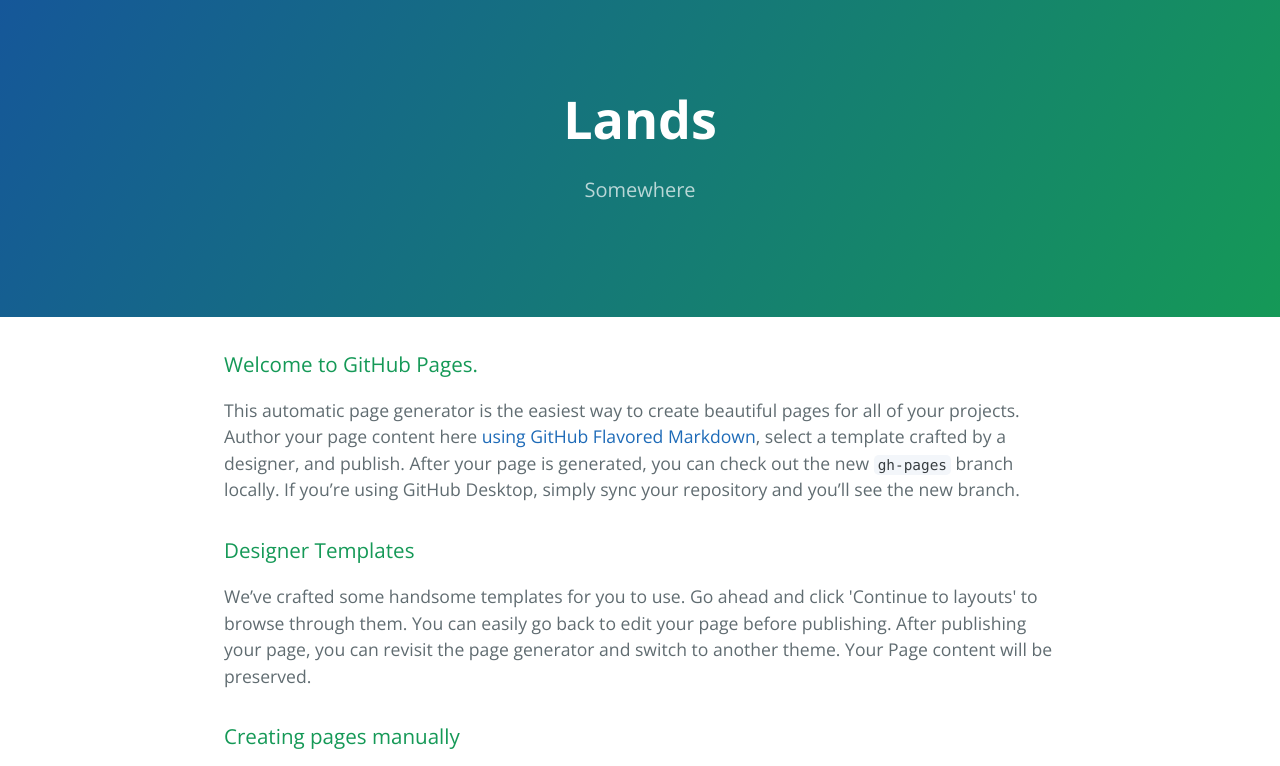
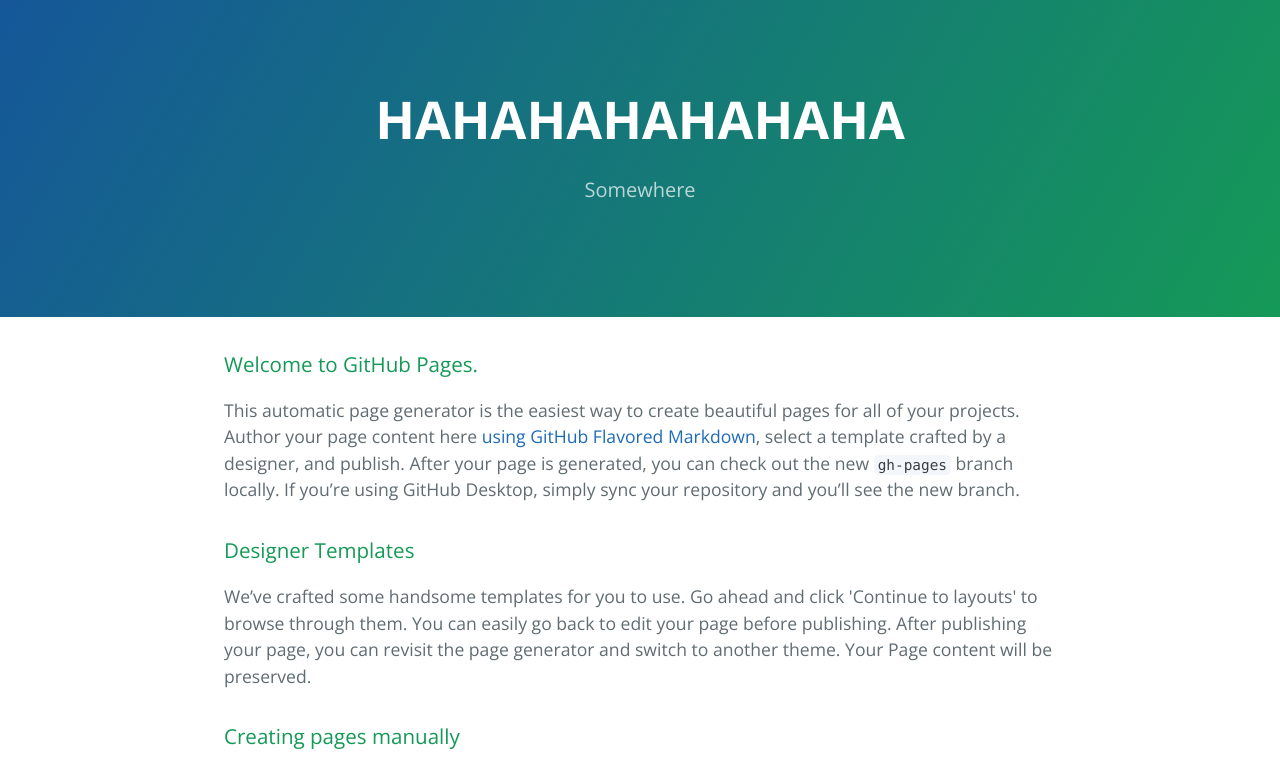
Before and after one commit to landstapia/landstapia.github.io, a plain HTML site: page index.html in a window 1280 px wide. Shown: the top 766 px of the page. Drawn offline with nearby package versions, Linux system fonts and the light colour scheme.

Commit message:
Committed something

```diff
--- a/index.html
+++ b/index.html
@@ -11,7 +11,7 @@
   </head>
   <body>
     <section class="page-header">
-      <h1 class="project-name">Lands</h1>
+      <h1 class="project-name">HAHAHAHAHAHAHA</h1>
       <h2 class="project-tagline">Somewhere</h2>
     </section>
 
```
